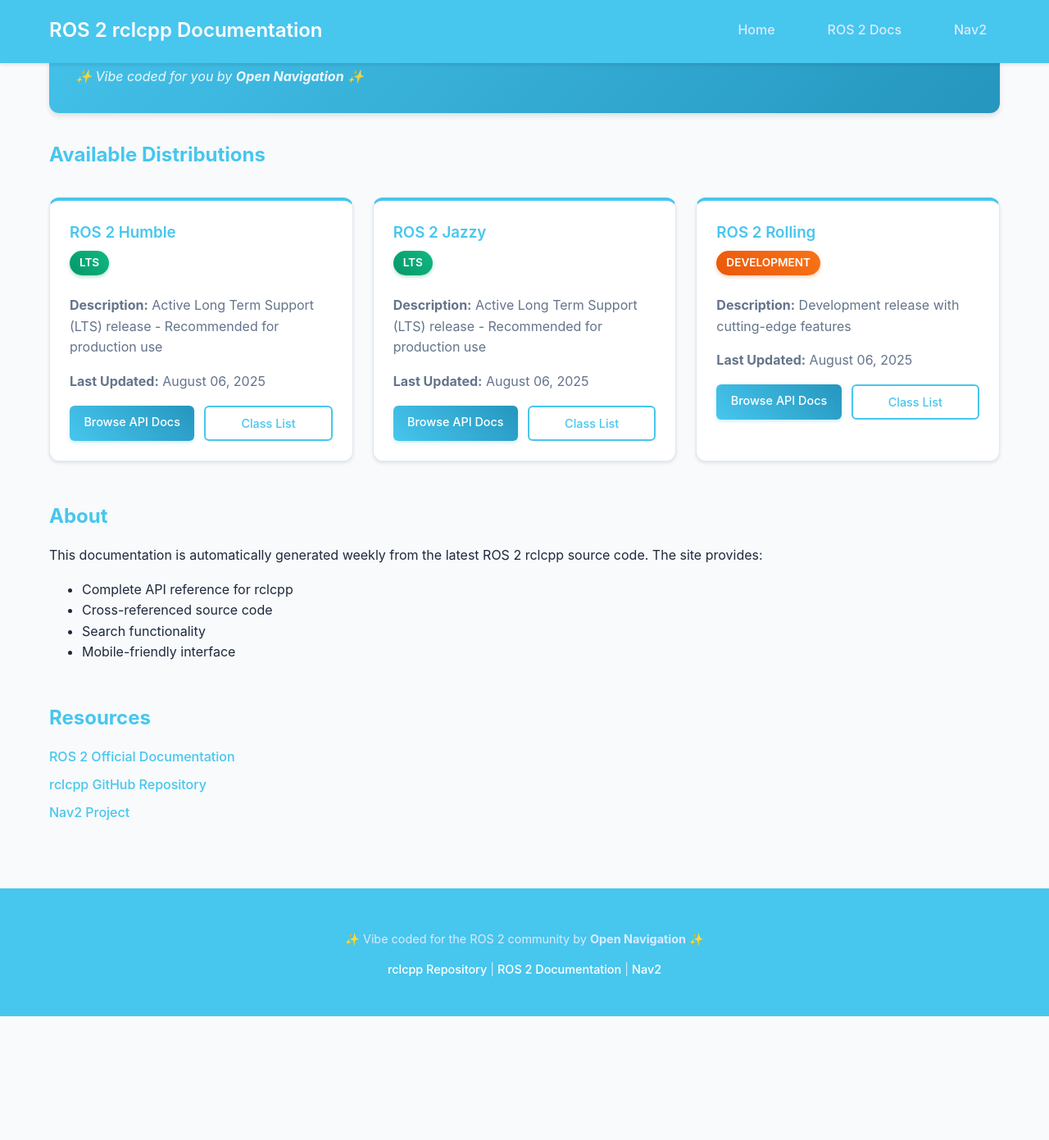
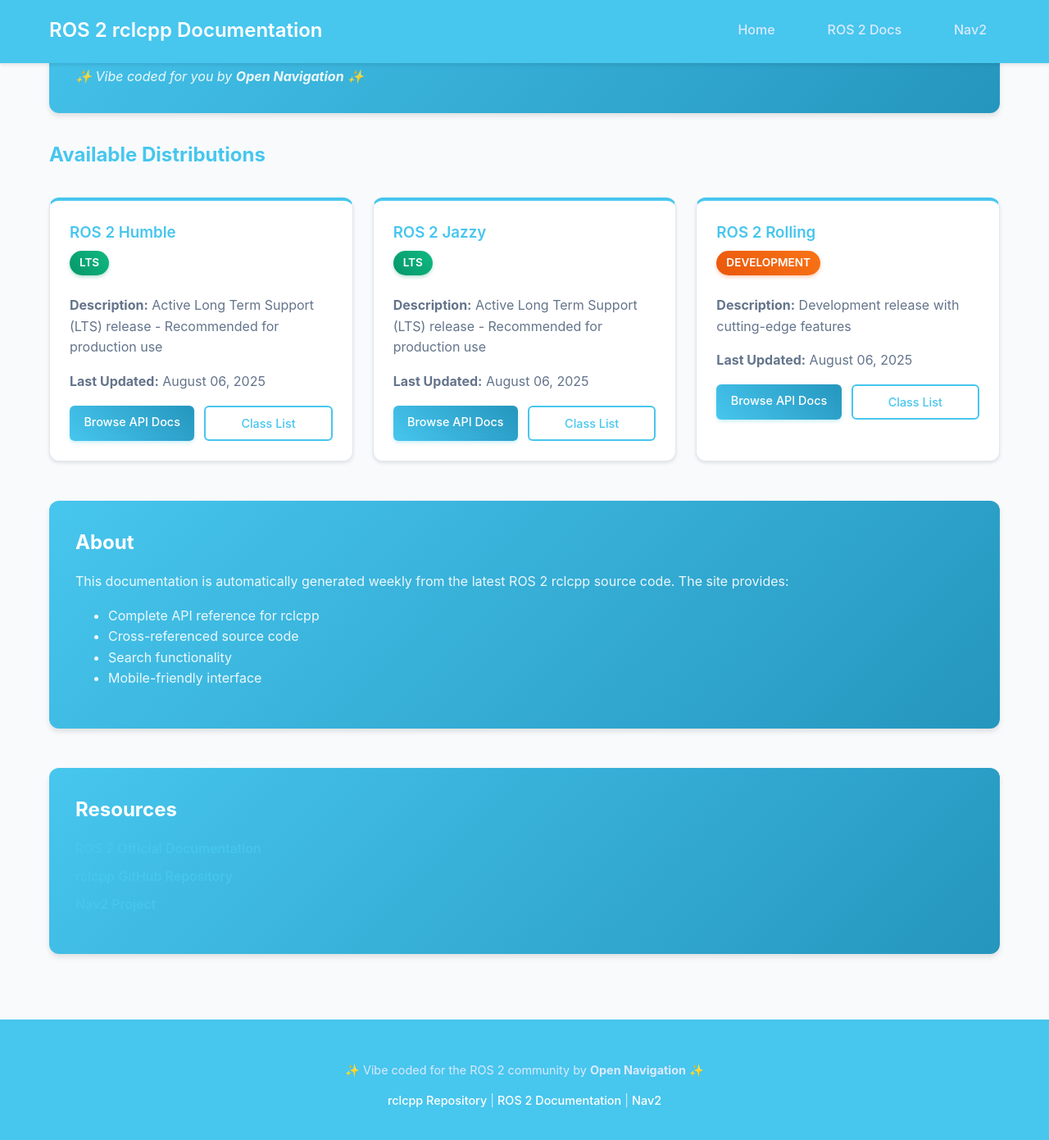
Before and after one commit to ros-navigation/rosdox.nav2.org, a Jekyll site: the page built from index.md, in a window 1280 px wide and 1400 px high, scrolled down 228 px. Shown: the top 1391 px of the window at 82% size. Built offline with Jekyll 4.4.1, drawn with Linux system fonts in a browser that asks for light colours; before the commit the page ends 1468 px from its top, so only the background shows below that.

Commit message:
Updating color
Signed-off-by: Steve Macenski <stevenmacenski@gmail.com>

```diff
--- a/assets/css/main.scss
+++ b/assets/css/main.scss
@@ -157,6 +157,21 @@
 
 .about-section, .resources-section {
   margin: 3rem 0;
+  background: linear-gradient(135deg, var(--nav2-blue), #2596be);
+  color: #ffffff;
+  border-radius: 12px;
+  padding: 2rem;
+  box-shadow: 0 4px 6px rgba(0, 0, 0, 0.1);
+}
+
+.about-section h2, .resources-section h2 {
+  color: #ffffff;
+  margin-top: 0;
+}
+
+.about-section ul, .about-section p {
+  color: #ffffff;
+  opacity: 0.9;
 }
 
 .resources-list {
```
